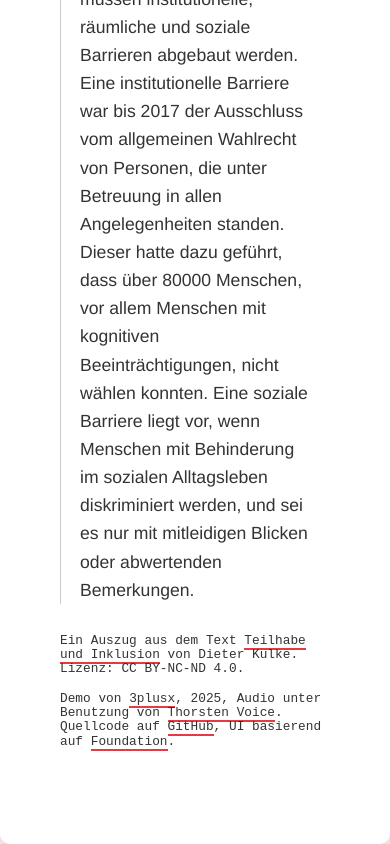
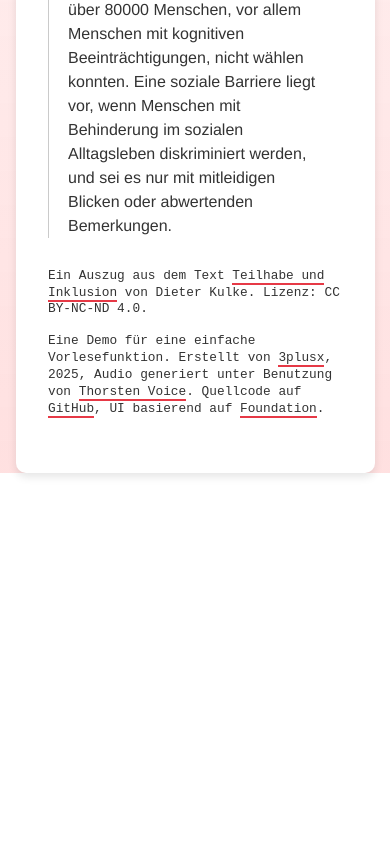
Before and after one commit to 3plusx/tts-demo, a plain HTML site: page index.html in a window 390 px wide. Shown: the part 960-1804 px from the top of the page. After the commit the page ends 1433 px from the top, so only its background shows below. Drawn offline with nearby package versions, Linux system fonts and the light colour scheme.

Commit message:
Improve display for smallscreens

```diff
--- a/index.html
+++ b/index.html
@@ -70,7 +70,7 @@
                 Ein Auszug aus dem Text <a href="https://www.bpb.de/themen/inklusion-teilhabe/behinderungen/521497/teilhabe-und-inklusion/">Teilhabe und Inklusion</a> von Dieter Kulke. Lizenz: CC BY-NC-ND 4.0.
             </p>
             <p class="small">
-                Demo von <a href="https://3plusx.io">3plusx</a>, 2025, Audio unter Benutzung von <a href="https://www.thorsten-voice.de/">Thorsten Voice</a>. Quellcode auf <a href="https://github.com/3plusx/tts-demo">GitHub</a>,
+                Eine Demo für eine einfache Vorlesefunktion. Erstellt von <a href="https://3plusx.io">3plusx</a>, 2025, Audio generiert unter Benutzung von <a href="https://www.thorsten-voice.de/">Thorsten Voice</a>. Quellcode auf <a href="https://github.com/3plusx/tts-demo">GitHub</a>,
                 UI basierend auf <a href="https://get.foundation/">Foundation</a>.
             </p>
           </div>
--- a/scss/styles.scss
+++ b/scss/styles.scss
@@ -48,7 +48,7 @@ ul li, blockquote, blockquote p {
 .small {
     font-family: 'Courier New', Courier, monospace;
     font-size: 0.8em;
-    line-height: 1.12
+    line-height: 1.32;
 }
 a {
     color: #e63946;
@@ -93,10 +93,15 @@ a {
         align-items: normal;
     }
     .grid-container {
-        width: auto;
+        width: 92%;
+        padding: 2.5rem 2rem;
     }
     h1 {
         font-size: 1.8em;
+    }
+    p, ul li, blockquote, blockquote p {
+        font-size: 1em;
+         line-height: 1.5;
     }
 }
 .grid-container {
```
Also changed, not shown: css/app.css, 1 other file.
